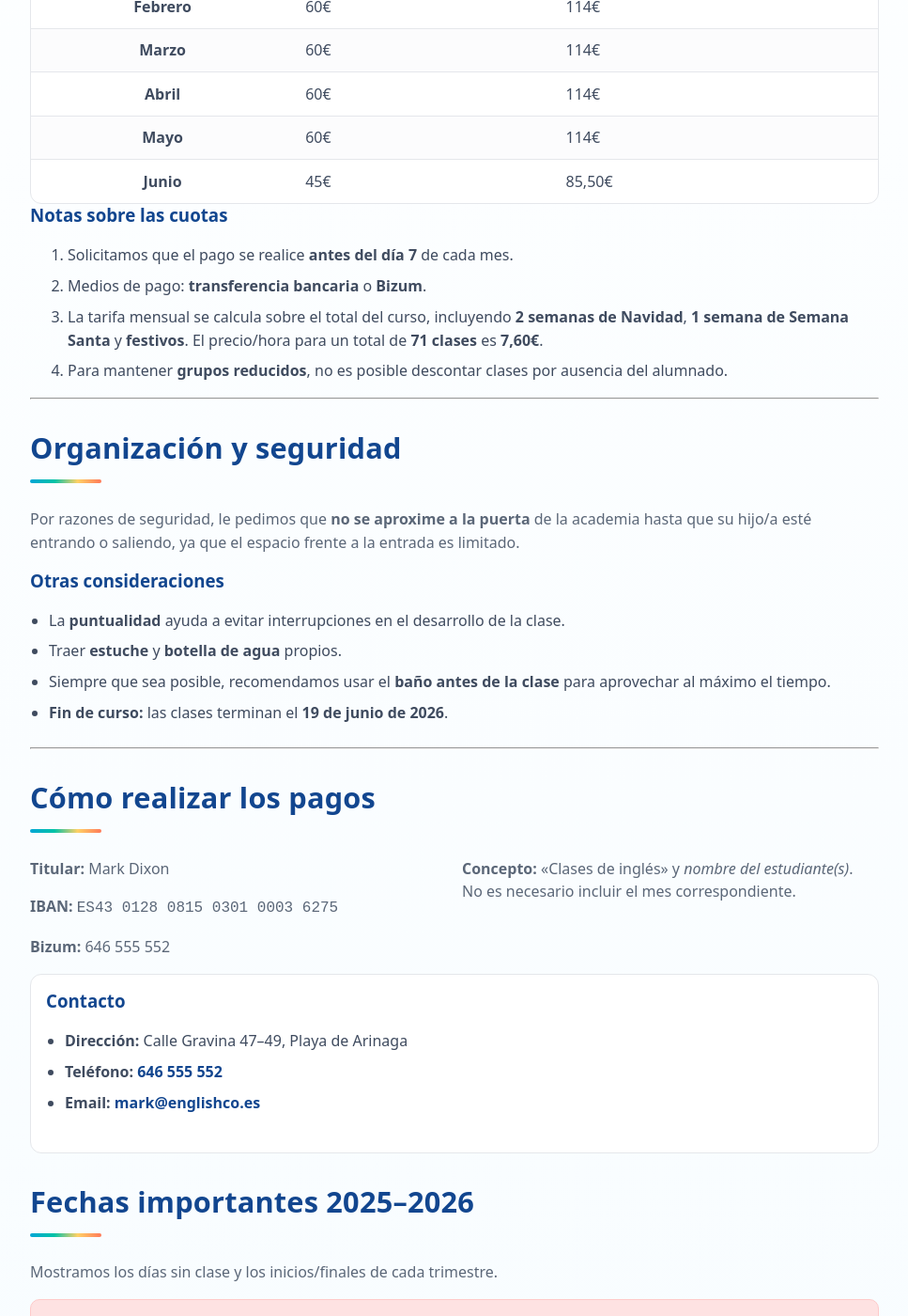
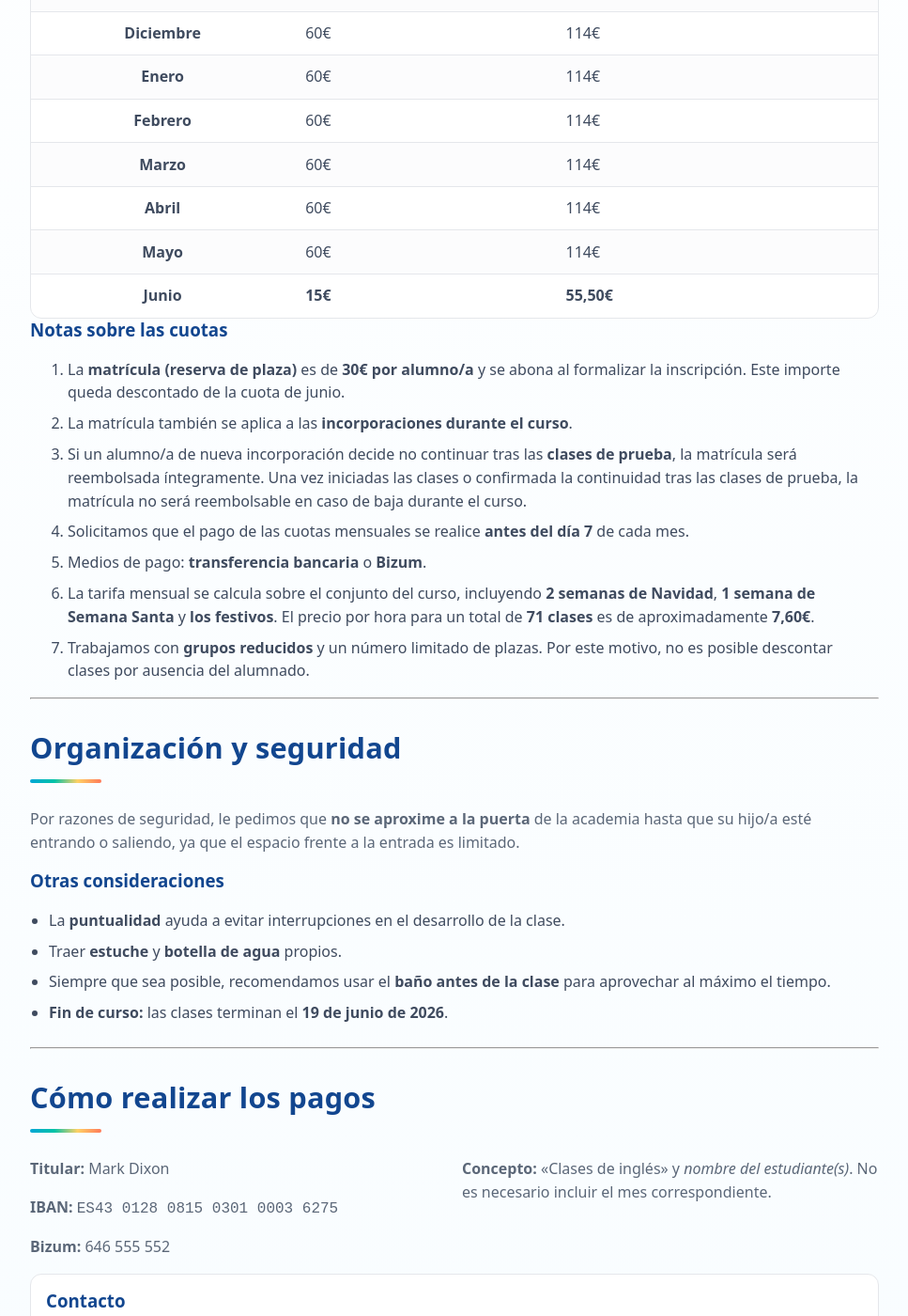
Before and after one commit to dixonbruce/englishco, a Jekyll site: the page built from condiciones.html, in a window 1280 px wide and 1400 px high, scrolled down 936 px. Shown: the whole window at 94% size, without its empty margins (156-1123 px from the left). Built offline with Jekyll 4.4.1, drawn with Linux system fonts in a browser that asks for light colours; some of the changed text lies outside the part shown.

Commit message:
Update condiciones.html

```diff
--- a/condiciones.html
+++ b/condiciones.html
@@ -11,26 +11,39 @@
   <section class="hero-light">
     <div class="container hero-inner">
       <h1>Condiciones, cuotas y calendario</h1>
-        <p class="lead">
-          Les rogamos que dediquen unos minutos a leer la información que aparece a continuación. Encontrarán detalles importantes sobre las cuotas y los condiciones del curso. Si tienen cualquier duda, no duden en ponerse en contacto con nosotros.
-        </p>
+      <p class="lead">
+        Les rogamos que dediquen unos minutos a leer la información que aparece a continuación.
+        Encontrarán detalles importantes sobre la matrícula, las cuotas y el funcionamiento del curso.
+        Si tienen cualquier duda, no duden en ponerse en contacto con nosotros.
+      </p>
     </div>
   </section>
 
   <!-- Fees -->
   <section class="container stack">
-    <h2>Cuotas mensuales (curso 2025–2026)</h2>
+
+    <h2>Cuotas, matrícula y calendario (curso 2025–2026)</h2>
 
     <div class="note">
-      Este curso <strong>no usaremos libros</strong>; solo hay que abonar la cuota.
+      <strong>Matrícula (reserva de plaza):</strong>
+      Para confirmar la inscripción, se abonará una
+      <strong>matrícula de 30€ por alumno/a</strong> en el momento de reservar la plaza.
+      Este importe <strong>ya está descontado de la cuota de junio</strong> que aparece en la tabla siguiente,
+      por lo que no supone un coste adicional para las familias que completen el curso.
     </div>
 
     <div class="note">
-      Descuento familiar: <strong>5% de descuento</strong> en la cuota mensual para familias con dos o más hermanos inscritos.
+      Este curso <strong>no usaremos libros</strong>; solo hay que abonar la cuota mensual.
     </div>
 
     <div class="note">
-      Pago anual por adelantado (opcional): <strong>10% de descuento</strong> sobre la cuota anual si se realiza el pago completo al inicio del curso.
+      Descuento familiar:
+      <strong>5% de descuento</strong> en la cuota mensual para familias con dos o más hermanos inscritos.
+    </div>
+
+    <div class="note">
+      Pago anual por adelantado (opcional):
+      <strong>10% de descuento</strong> sobre la cuota anual si se realiza el pago completo al inicio del curso.
     </div>
 
     <div class="table-wrap">
@@ -53,29 +66,73 @@
           <tr><th scope="row">Marzo</th><td>60€</td><td>114€</td></tr>
           <tr><th scope="row">Abril</th><td>60€</td><td>114€</td></tr>
           <tr><th scope="row">Mayo</th><td>60€</td><td>114€</td></tr>
-          <tr><th scope="row">Junio</th><td>45€</td><td>85,50€</td></tr>
+          <tr><th scope="row"><strong>Junio</strong></th><td><strong>15€</strong></td><td><strong>55,50€</strong></td></tr>
         </tbody>
       </table>
     </div>
 
-    <!-- Notas sobre las cuotas (siempre visible) -->
+    <!-- Notas -->
     <div class="small" id="notas-cuotas">
       <h3>Notas sobre las cuotas</h3>
+
       <ol>
-        <li>Solicitamos que el pago se realice <strong>antes del día 7</strong> de cada mes.</li>
-        <li>Medios de pago: <strong>transferencia bancaria</strong> o <strong>Bizum</strong>.</li>
-        <li>La tarifa mensual se calcula sobre el total del curso, incluyendo <strong>2 semanas de Navidad</strong>, <strong>1 semana de Semana Santa</strong> y <strong>festivos</strong>. El precio/hora para un total de <strong>71 clases</strong> es <strong>7,60€</strong>.</li>
-        <li>Para mantener <strong>grupos reducidos</strong>, no es posible descontar clases por ausencia del alumnado.</li>
+        <li>
+          La <strong>matrícula (reserva de plaza)</strong> es de
+          <strong>30€ por alumno/a</strong> y se abona al formalizar la inscripción.
+          Este importe queda descontado de la cuota de junio.
+        </li>
+
+        <li>
+          La matrícula también se aplica a las
+          <strong>incorporaciones durante el curso</strong>.
+        </li>
+
+        <li>
+          Si un alumno/a de nueva incorporación decide no continuar tras las
+          <strong>clases de prueba</strong>, la matrícula será reembolsada íntegramente.
+          Una vez iniciadas las clases o confirmada la continuidad tras las clases de prueba,
+          la matrícula no será reembolsable en caso de baja durante el curso.
+        </li>
+
+        <li>
+          Solicitamos que el pago de las cuotas mensuales se realice
+          <strong>antes del día 7</strong> de cada mes.
+        </li>
+
+        <li>
+          Medios de pago:
+          <strong>transferencia bancaria</strong> o <strong>Bizum</strong>.
+        </li>
+
+        <li>
+          La tarifa mensual se calcula sobre el conjunto del curso,
+          incluyendo <strong>2 semanas de Navidad</strong>,
+          <strong>1 semana de Semana Santa</strong> y
+          <strong>los festivos</strong>.
+          El precio por hora para un total de
+          <strong>71 clases</strong> es de aproximadamente
+          <strong>7,60€</strong>.
+        </li>
+
+        <li>
+          Trabajamos con <strong>grupos reducidos</strong> y un número limitado de plazas.
+          Por este motivo, no es posible descontar clases por ausencia del alumnado.
+        </li>
       </ol>
-
     </div>
 
     <hr/>
 
     <h2>Organización y seguridad</h2>
-    <p>Por razones de seguridad, le pedimos que <strong>no se aproxime a la puerta</strong> de la academia hasta que su hijo/a esté entrando o saliendo, ya que el espacio frente a la entrada es limitado.</p>
+
+    <p>
+      Por razones de seguridad, le pedimos que
+      <strong>no se aproxime a la puerta</strong> de la academia hasta que su hijo/a
+      esté entrando o saliendo, ya que el espacio frente a la entrada es limitado.
+    </p>
 
     <h3>Otras consideraciones</h3>
+
     <ul>
       <li>La <strong>puntualidad</strong> ayuda a evitar interrupciones en el desarrollo de la clase.</li>
       <li>Traer <strong>estuche</strong> y <strong>botella de agua</strong> propios.</li>
@@ -86,19 +143,26 @@
     <hr/>
 
     <h2>Cómo realizar los pagos</h2>
+
     <div class="pay">
       <div>
         <p><strong>Titular:</strong> Mark Dixon</p>
         <p><strong>IBAN:</strong> <code>ES43 0128 0815 0301 0003 6275</code></p>
         <p><strong>Bizum:</strong> 646 555 552</p>
       </div>
+
       <div class="concept">
-        <p><strong>Concepto:</strong> «Clases de inglés» y <em>nombre del estudiante(s)</em>.<br> No es necesario incluir el mes correspondiente.</p>
+        <p>
+          <strong>Concepto:</strong>
+          «Clases de inglés» y <em>nombre del estudiante(s)</em>.
+          No es necesario incluir el mes correspondiente.
+        </p>
       </div>
     </div>
 
     <aside class="card">
       <h3>Contacto</h3>
+
       <ul class="plain">
         <li><strong>Dirección:</strong> Calle Gravina 47–49, Playa de Arinaga</li>
         <li><strong>Teléfono:</strong> <a href="tel:+34646555552">646 555 552</a></li>
@@ -109,10 +173,14 @@
 
   <!-- Important dates -->
   <section class="fechas container" aria-labelledby="fechas-title">
+
     <h2 id="fechas-title">Fechas importantes 2025–2026</h2>
-    <p class="muted">Mostramos los días sin clase y los inicios/finales de cada trimestre.</p>
 
-    <!-- Banner (auto) -->
+    <p class="muted">
+      Mostramos los días sin clase y los inicios y finales de cada trimestre.
+    </p>
+
+    <!-- Banner -->
     <div id="banner-hoy" class="banner" role="status" hidden></div>
 
     <!-- Legend -->
@@ -123,6 +191,7 @@
     </div>
 
     <div class="grid">
+
       <aside class="card">
         <h3>Trimestres</h3>
         <ul id="lista-trimestres" class="plain"></ul>
@@ -132,9 +201,12 @@
       </aside>
 
       <div id="mini-cal" class="mini-cal" aria-live="polite"></div>
+
     </div>
+
   </section>
+
 </main>
 
-<!-- Load calendar JS (put the file in /assets/js/fechas.js or similar) -->
+<!-- Load calendar JS -->
 <script src="/assets/js/fechas.js" defer></script>
```
